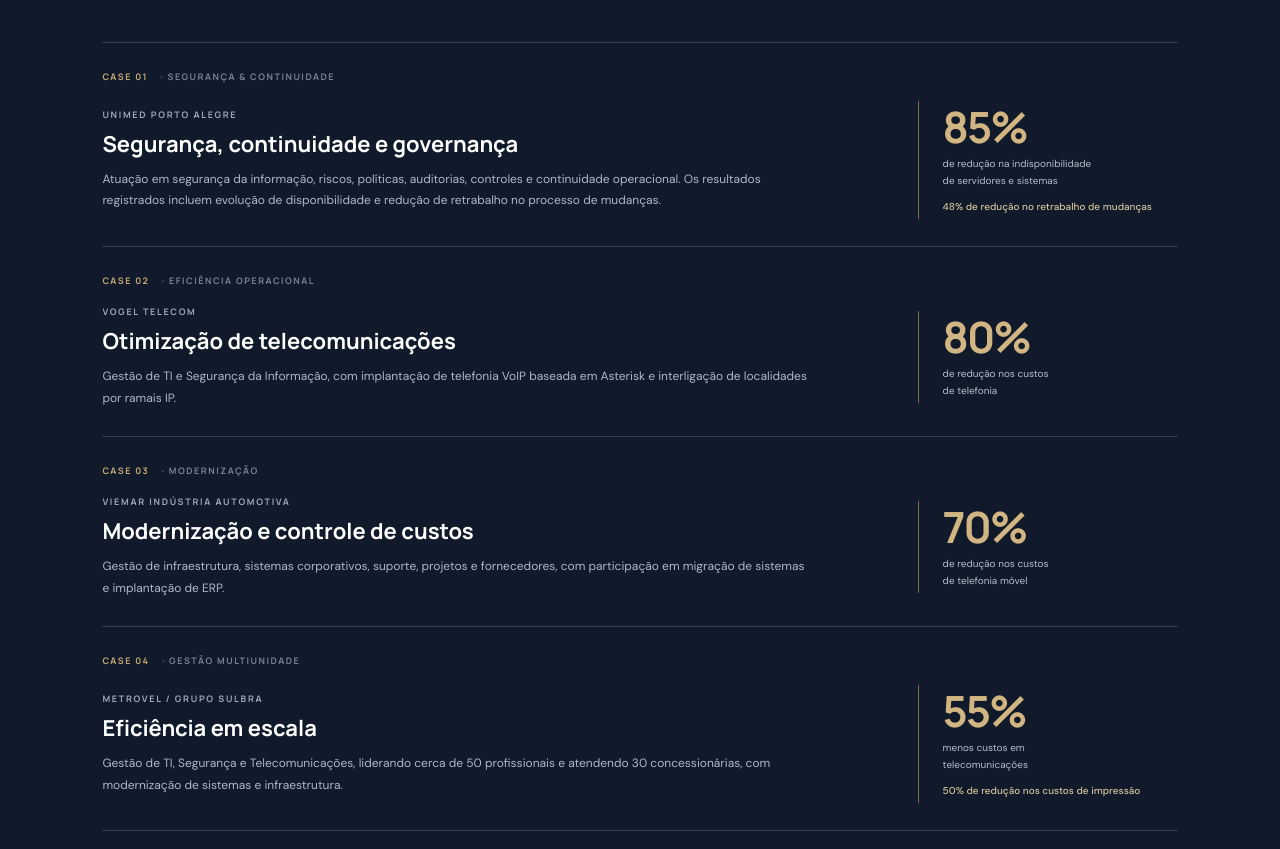
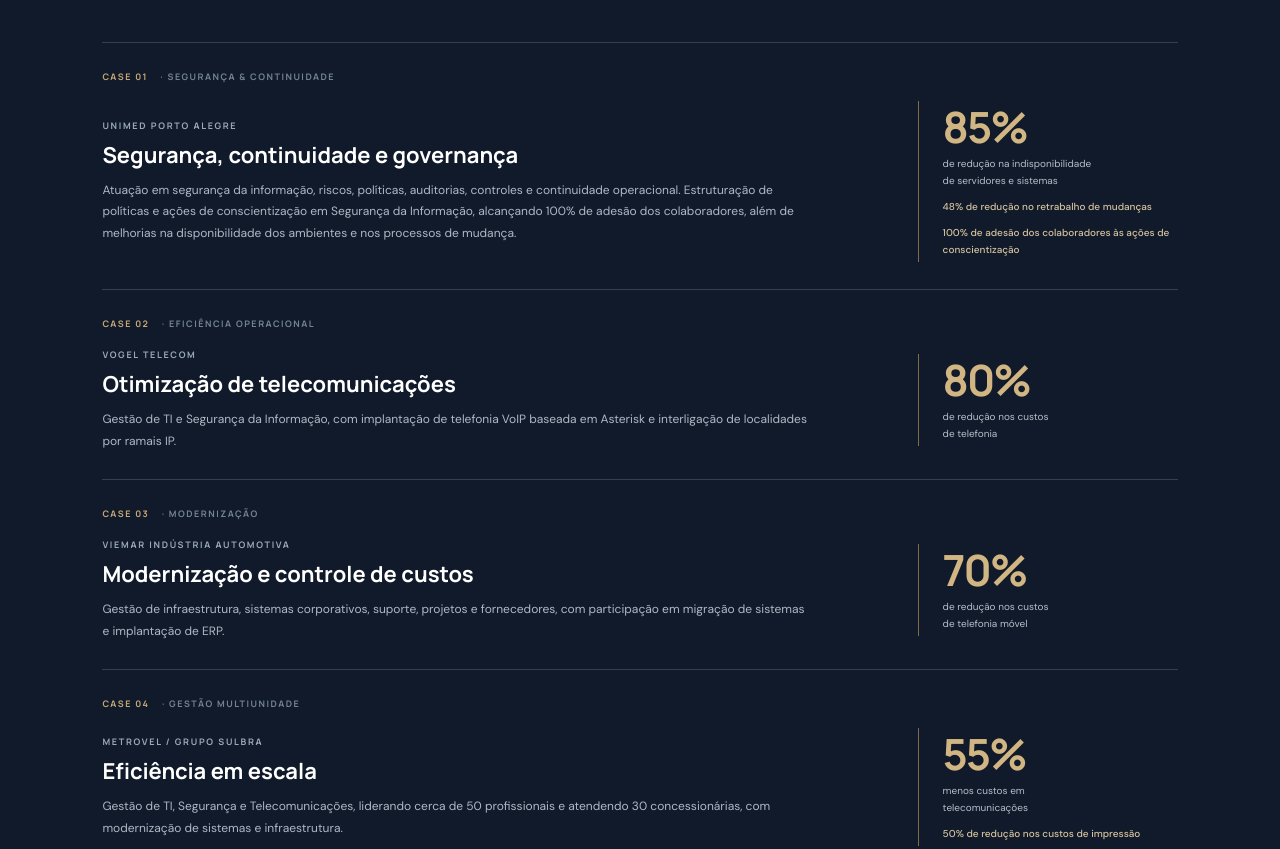
Before and after one commit to Patricia-Oliveira-TI/portfolio-patricia, a plain HTML site: page index.html in a window 1280 px wide. Shown: the part 2315-3164 px from the top of the page. Drawn offline with Linux system fonts and the light colour scheme.

Commit message:
Inclui adesao de 100 por cento em conscientizacao de seguranca no case Unimed

```diff
--- a/index.html
+++ b/index.html
@@ -91,8 +91,8 @@
       <div class="case-list">
         <article class="case-card case-featured">
           <div class="case-number">CASE 01 <span>· SEGURANÇA & CONTINUIDADE</span></div>
-          <div class="case-main"><div><div class="case-company">UNIMED PORTO ALEGRE</div><h3>Segurança, continuidade e governança</h3><p>Atuação em segurança da informação, riscos, políticas, auditorias, controles e continuidade operacional. Os resultados registrados incluem evolução de disponibilidade e redução de retrabalho no processo de mudanças.</p></div>
-          <div class="case-result"><strong>85%</strong><span>de redução na indisponibilidade<br>de servidores e sistemas</span><b>48% de redução no retrabalho de mudanças</b></div></div>
+          <div class="case-main"><div><div class="case-company">UNIMED PORTO ALEGRE</div><h3>Segurança, continuidade e governança</h3><p>Atuação em segurança da informação, riscos, políticas, auditorias, controles e continuidade operacional. Estruturação de políticas e ações de conscientização em Segurança da Informação, alcançando 100% de adesão dos colaboradores, além de melhorias na disponibilidade dos ambientes e nos processos de mudança.</p></div>
+          <div class="case-result"><strong>85%</strong><span>de redução na indisponibilidade<br>de servidores e sistemas</span><b>48% de redução no retrabalho de mudanças</b><b>100% de adesão dos colaboradores às ações de conscientização</b></div></div>
         </article>
         <article class="case-card">
           <div class="case-number">CASE 02 <span>· EFICIÊNCIA OPERACIONAL</span></div>
```
